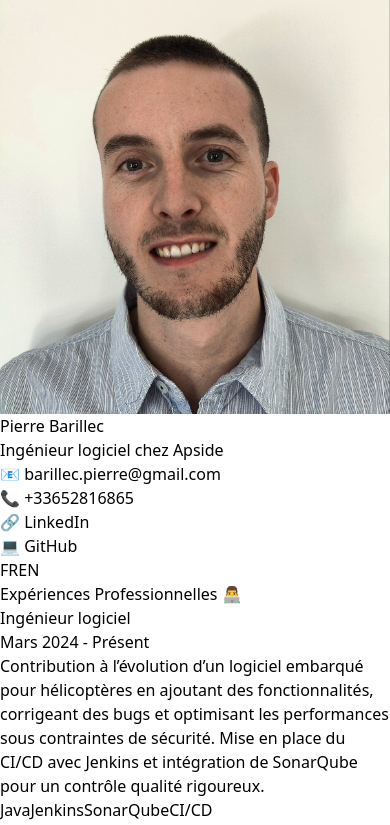
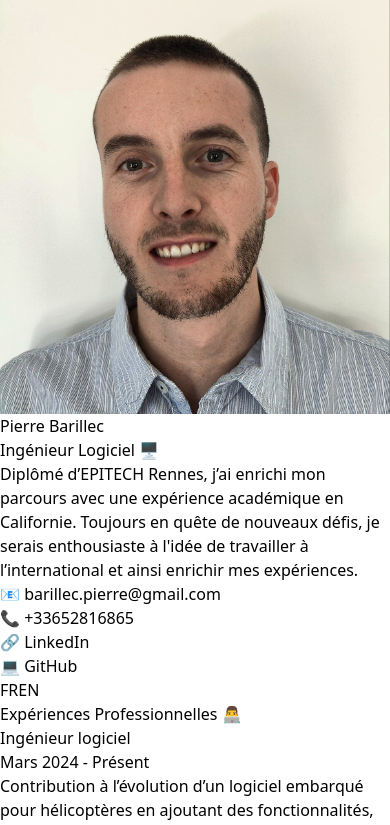
Before and after one commit to pbarillec/pbarillec.github.io, a Vue app: page / in a window 390 px wide. Shown: the top 825 px of the page. Built offline with nearby package versions, Linux system fonts and the light colour scheme.

Commit message:
Amélioration rendu des logos, modifcaiton position boutons changement langue, ajout animation écriture

```diff
--- a/package.json
+++ b/package.json
@@ -4,13 +4,14 @@
   "version": "0.0.0",
   "type": "module",
   "scripts": {
-    "dev": "vite",
+    "dev": "vite --host",
     "build": "vue-tsc -b && vite build",
     "preview": "vite preview"
   },
   "dependencies": {
     "animejs": "^3.2.2",
     "jspdf": "^3.0.0",
+    "typewriter-effect": "^2.21.0",
     "vue": "^3.5.13",
     "vue-i18n": "^11.1.1"
   },
--- a/public/data/cv_data_fr.json
+++ b/public/data/cv_data_fr.json
@@ -27,7 +27,7 @@
       "Docker",
       "ElasticSearch"
     ],
-    "professionalSummary": "Résolution de défis techniques complexes, développement de solutions logicielles efficaces et collaboration au sein d’équipes Agile pour livrer des applications de haute qualité.",
+    "professionalSummary": "Diplômé d’EPITECH Rennes, j’ai enrichi mon parcours avec une expérience académique en Californie. Toujours en quête de nouveaux défis, je serais enthousiaste à l'idée de travailler à l’international et ainsi enrichir mes expériences.",
     "experiences": [
       {
         "title": "Ingénieur logiciel",
--- a/src/components/HeroSection.vue
+++ b/src/components/HeroSection.vue
@@ -1,6 +1,8 @@
 <template>
-  <section
-    class="flex flex-col md:flex-row items-center justify-center text-white py-10 px-6 md:px-16"
+  <section class="flex flex-col items-center text-white py-10 px-6 md:px-16">
+    <!-- Conteneur principal (image + texte) -->
+    <div
+      class="flex flex-col md:flex-row items-center justify-center w-full max-w-5xl"
     >
       <!-- Photo à gauche -->
       <div
@@ -20,18 +22,24 @@
         <h1 class="text-3xl md:text-4xl font-bold">
           {{ jsonData?.contact?.name }}
         </h1>
-      <h2 class="text-lg md:text-xl text-blue-400 mt-2">
-        {{ jsonData?.currentRole }}
-      </h2>
-      <!-- <p class="mt-4 text-lg text-gray-300 leading-relaxed min-h-[80px]">
+        <h2
+          ref="typewriterTarget"
+          class="text-lg md:text-xl text-blue-400 mt-2"
+        ></h2>
+
+        <p class="mt-4 text-lg text-gray-300 leading-relaxed min-h-[80px]">
           {{ jsonData?.professionalSummary }}
-      </p> -->
+        </p>
+      </div>
+    </div>
 
-      <!-- Infos de contact -->
-      <div class="mt-4 text-gray-400">
-        <p>📧 {{ jsonData?.contact?.email }}</p>
-        <p>📞 {{ jsonData?.contact?.phone }}</p>
-        <p>
+    <!-- Conteneur secondaire (contact) -->
+    <div
+      class="mt-6 w-full max-w-5xl flex flex-wrap justify-center md:justify-between gap-6 text-gray-400 text-lg border-t border-gray-600 pt-6"
+    >
+      <p class="flex items-center gap-2">📧 {{ jsonData?.contact?.email }}</p>
+      <p class="flex items-center gap-2">📞 {{ jsonData?.contact?.phone }}</p>
+      <p class="flex items-center gap-2">
         🔗
         <a
           :href="jsonData?.contact?.linkedin"
@@ -39,7 +47,7 @@
           >LinkedIn</a
         >
       </p>
-        <p>
+      <p class="flex items-center gap-2">
         💻
         <a
           :href="jsonData?.contact?.github"
@@ -50,7 +58,7 @@
     </div>
 
     <!-- Bouton de changement de langue -->
-      <div class="mt-6 flex justify-center md:justify-start space-x-4">
+    <div class="fixed top-6 right-6 flex space-x-4">
       <button
         @click="switchLanguage('fr')"
         class="px-4 py-2 rounded transition-colors"
@@ -74,14 +82,33 @@
         EN
       </button>
     </div>
-    </div>
   </section>
 </template>
 
 <script setup>
-import { inject } from "vue";
+import { inject, ref, onMounted } from "vue";
 import { useI18n } from "vue-i18n";
+import Typewriter from "typewriter-effect/dist/core";
+
 const jsonData = inject("jsonData"); // Récupère les données du JSON
 const switchLanguage = inject("switchLanguage"); // Récupère la fonction pour changer de langue
 const { locale } = useI18n(); // Récupère la langue active
+
+const typewriterTarget = ref(null);
+
+onMounted(() => {
+  if (typewriterTarget.value) {
+    new Typewriter(typewriterTarget.value, {
+      loop: true,
+      delay: 30,
+      deleteSpeed: 20,
+    })
+      .typeString("Développeur Fullstack 🚀")
+      .pauseFor(1000)
+      .deleteAll()
+      .typeString("Ingénieur Logiciel 🖥️")
+      .pauseFor(1000)
+      .start();
+  }
+});
 </script>
--- a/src/components/Timeline.vue
+++ b/src/components/Timeline.vue
@@ -44,7 +44,7 @@
             v-if="exp.logo"
             :src="exp.logo"
             :alt="exp.company"
-            class="w-30 h-30 object-contain rounded-lg p-2"
+            class="w-30 h-30 object-contain rounded-lg p-2 bg-white bg-opacity-40 shadow-md"
             :style="{ marginLeft: index % 2 === 0 ? '6rem' : '-6rem' }"
           />
         </div>
```
Also changed, not shown: public/data/cv_data_en.json (+14 -7 lines), public/logos/thales.png, 1 other file (tests, documents, lock files or other folders). Lines whose indentation alone changed are shown as unchanged.
